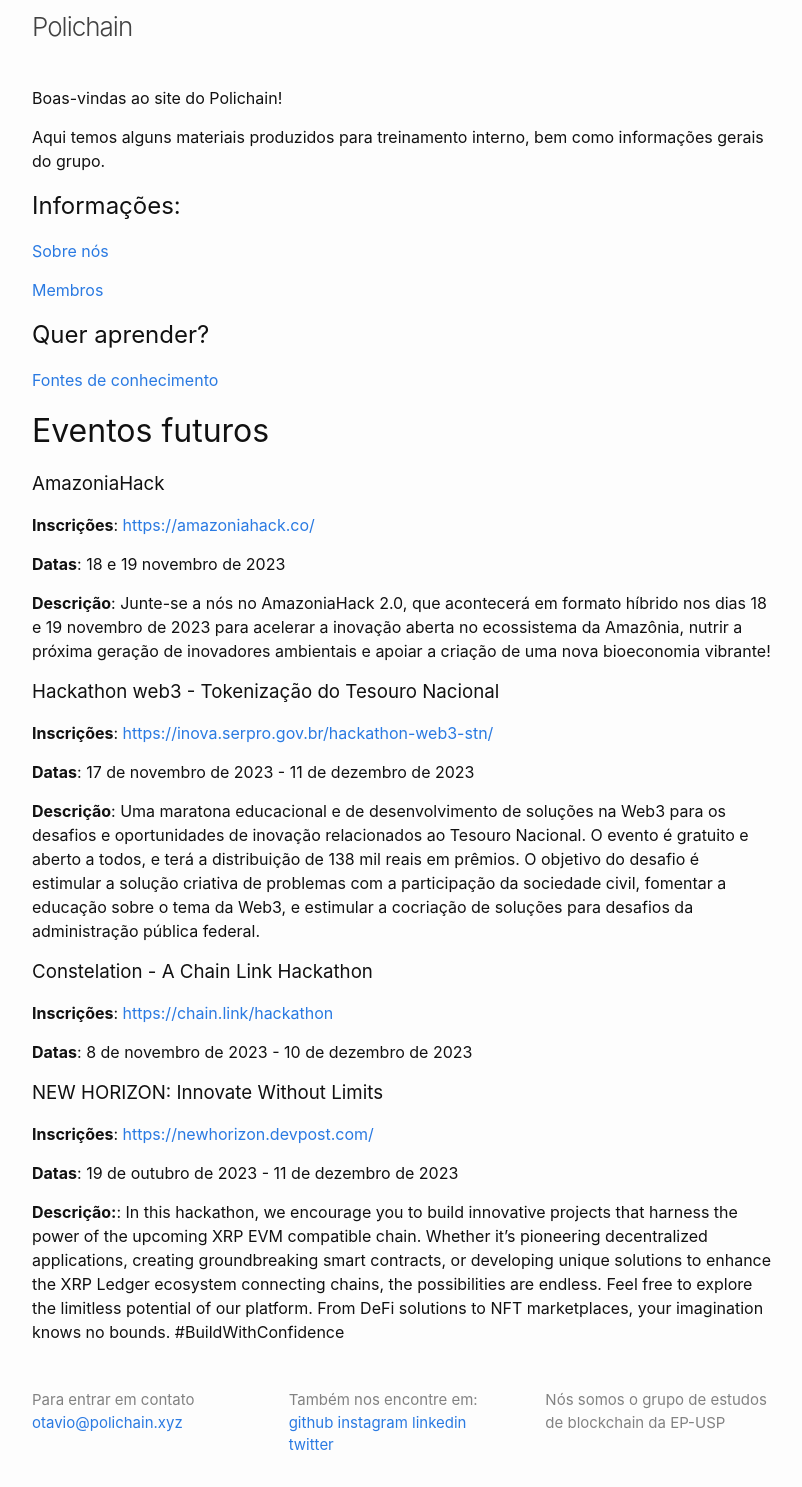
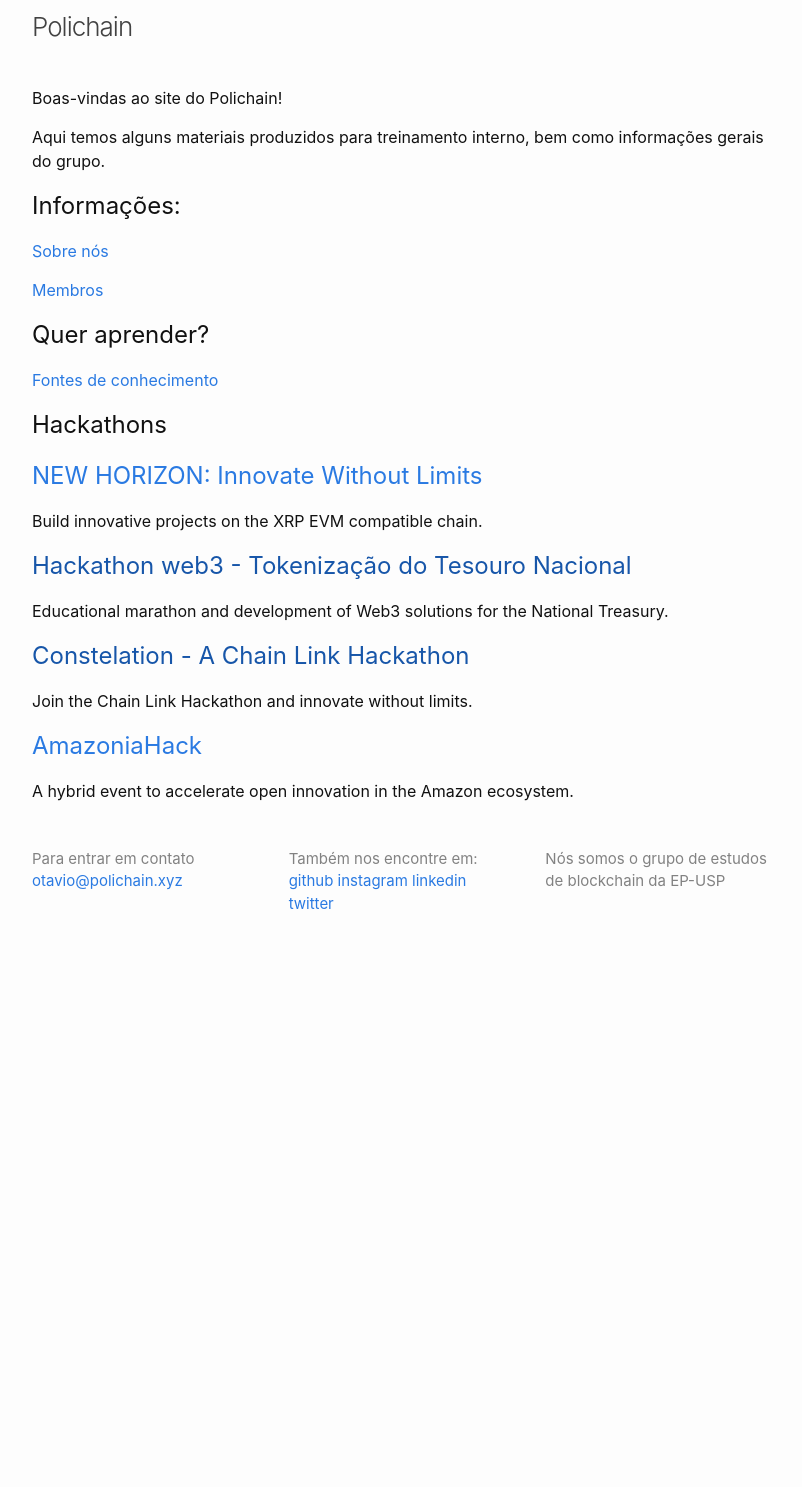
Before and after one commit to polichain/jekyll-website, a Jekyll site: the page built from index.markdown, in a window 1280 px wide. Shown: the whole page, without its empty margins (238-1040 px from the left). Built offline with Jekyll 4.4.1, drawn with Linux system fonts in a browser that asks for light colours; comment, search, counter and statistics services are not loaded; after the commit the page ends 945 px from its top, so only the background shows below that.

Commit message:
add hackathons pages at home

```diff
--- /dev/null
+++ b/_layouts/home.html
@@ -0,0 +1,12 @@
+---
+layout: default
+---
+<div>
+    {{ content }}
+</div>
+
+<h2>Hackathons</h2>
+{% for post in site.posts limit:5 %}
+<h2><a href="{{ post.inscricoes }}">{{ post.title }}</a></h2>
+<p>{{ post.description }}</p>
+{% endfor %}
--- /dev/null
+++ b/_layouts/post.htm
@@ -0,0 +1,4 @@
+---
+layout: default
+---
+<div>{{ content }}</div>
--- a/index.markdown
+++ b/index.markdown
@@ -17,31 +17,3 @@
 ## Quer aprender?
 
 [Fontes de conhecimento](estudo)
-
-# Eventos futuros
-
-### AmazoniaHack
-**Inscrições**: [https://amazoniahack.co/](https://amazoniahack.co/)
-
-**Datas**: 18 e 19 novembro de 2023
-
-**Descrição**: Junte-se a nós no AmazoniaHack 2.0, que acontecerá em formato híbrido nos dias 18 e 19 novembro de 2023 para acelerar a inovação aberta no ecossistema da Amazônia, nutrir a próxima geração de inovadores ambientais e apoiar a criação de uma nova bioeconomia vibrante!
-
-### Hackathon web3 - Tokenização do Tesouro Nacional
-**Inscrições**: [https://inova.serpro.gov.br/hackathon-web3-stn/](https://inova.serpro.gov.br/hackathon-web3-stn/)
-
-**Datas**: 17 de novembro de 2023 - 11 de dezembro de 2023
-
-**Descrição**: Uma maratona educacional e de desenvolvimento de soluções na Web3 para os desafios e oportunidades de inovação relacionados ao Tesouro Nacional. O evento é gratuito e aberto a todos, e terá a distribuição de 138 mil reais em prêmios. O objetivo do desafio é estimular a solução criativa de problemas com a participação da sociedade civil, fomentar a educação sobre o tema da Web3, e estimular a cocriação de soluções para desafios da administração pública federal.
-
-### Constelation - A Chain Link Hackathon
-**Inscrições**: [https://chain.link/hackathon](https://chain.link/hackathon)
-
-**Datas**: 8 de novembro de 2023 - 10 de dezembro de 2023
-
-### NEW HORIZON: Innovate Without Limits
-**Inscrições**: [https://newhorizon.devpost.com/](https://newhorizon.devpost.com/)
-
-**Datas**: 19 de outubro de 2023 - 11 de dezembro de 2023
-
-**Descrição:**: In this hackathon, we encourage you to build innovative projects that harness the power of the upcoming XRP EVM compatible chain. Whether it's pioneering decentralized applications, creating groundbreaking smart contracts, or developing unique solutions to enhance the XRP Ledger ecosystem connecting chains, the possibilities are endless. Feel free to explore the limitless potential of our platform. From DeFi solutions to NFT marketplaces, your imagination knows no bounds. #BuildWithConfidence
```
Also changed, not shown: other parts of index.markdown (+1 -1 lines), _posts/2023-11-16-amazoniahack.md (added, +12 -0 lines), _posts/2023-11-16-constelation-chain-link.md (added, +13 -0 lines), _posts/2023-11-16-hackathon-web3.md (added, +12 -0 lines), _posts/2023-11-16-new-horizon.md (added, +13 -0 lines).
